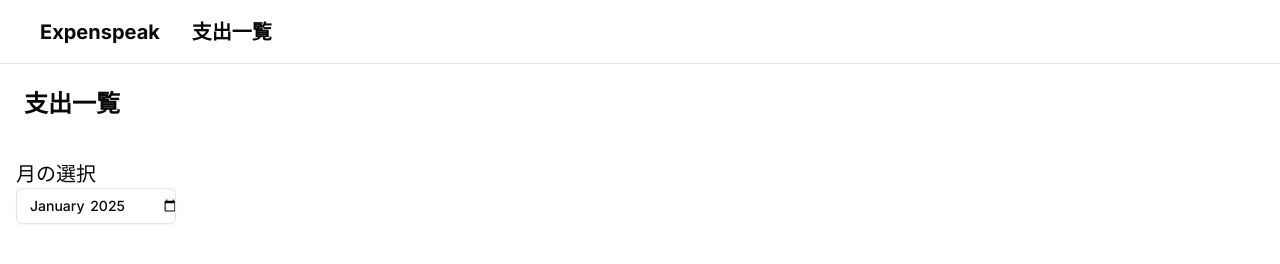
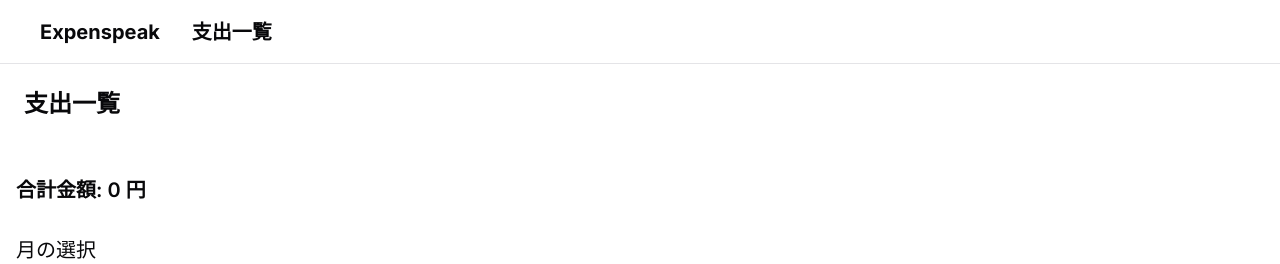
Before and after one commit to Seri-92/expenspeak, a Next.js app: page /expenses in a window 1280 px wide. Shown: the top 264 px of the page. Built offline with nearby package versions, Linux system fonts and the light colour scheme; no server answers; the database is empty.

Commit message:
feat: 合計金額を表示

```diff
--- a/app/expenses/page.tsx
+++ b/app/expenses/page.tsx
@@ -99,9 +99,15 @@ export default function Page() {
     label: category.name,
   }));
 
+  // 絞り込み後の expense の合計金額を計算
+  const totalExpense = expenses.reduce((sum, expense) => sum + expense.amount, 0);
+
   return (
     <div>
       <h1 className='text-2xl font-bold p-6'>支出一覧</h1>
+      <div className='p-4 mt-4'>
+        <h2 className='text-xl font-semibold'>合計金額: {totalExpense.toLocaleString()} 円</h2>
+      </div>
       <div className='p-4'>
         <Label htmlFor='month-select' className='text-xl mr-4'>
           月の選択
```
